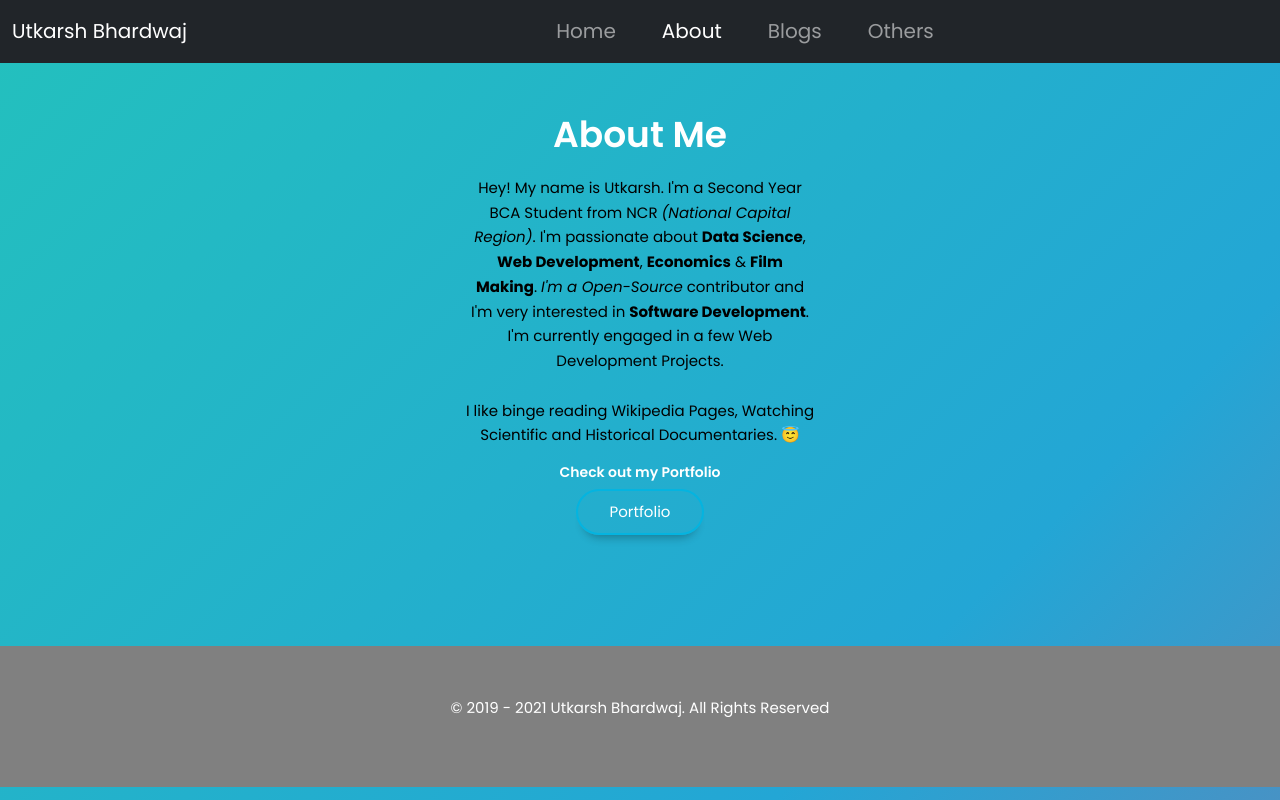
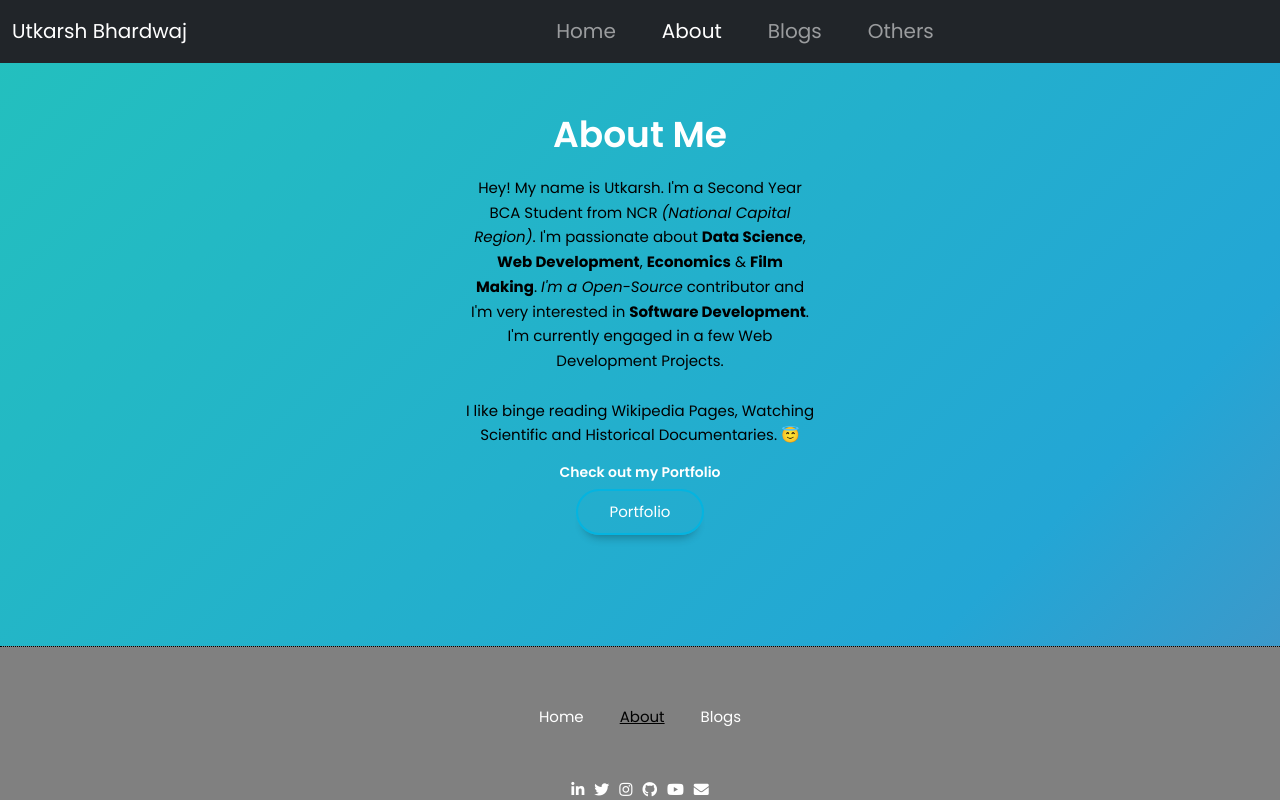
Before and after one commit to u2krsh/utkarshbhardwaj, a plain HTML site: page about.html in a window 1280 px wide. Drawn offline with nearby package versions, Linux system fonts and the light colour scheme.

Commit message:
Fixed and improved footer.

```diff
--- a/about.html
+++ b/about.html
@@ -74,7 +74,29 @@ I like binge reading Wikipedia Pages, Watching Scientific and Historical Documen
 
 <div id="footer">
   <div class="container">
-    <p class="footer-block">&copy; 2019 - <script>document.write(new Date().getFullYear())</script>  Utkarsh Bhardwaj. All Rights Reserved</p>
+
+    <div class="footer-menu">
+
+      <a class="nav-link" aria-current="page" href="index.html">Home</a>
+      <a class="nav-link active" aria-current="page" href="about.html">About</a>
+      <a class="nav-link" aria-current="page" href="blogs.html">Blogs</a>
+
+    </div>
+
+    <div class="footer-social-media">
+      <a href="https://www.linkedin.com/in/utkarshcs1/"><i class="fab fa-linkedin-in"></i></a>
+      <a href="https://www.twitter.com/utkkkarshhh/"><i class="fab fa-twitter"></i></a>
+      <a href="https://www.instagram.com/utkkkarshhh/"><i class="fab fa-instagram"></i></a>
+      <a href="https://github.com/utkarshcs1"><i class="fab fa-github"></i></a>
+      <a href="https://www.youtube.com/channel/UCCKbfrS8z-r8sEYptw_CEGg?view_as=subscriber"><i class="fab fa-youtube"></i></a>
+      <a href="mailto:utkarshbhardwajmail@gmail.com"><i class="fa fa-envelope"></i></a>
+    </div>
+
+    </div>
+
+    <p class="footer-block">&copy; 2019 - <script>
+        document.write(new Date().getFullYear())
+      </script> Utkarsh Bhardwaj. All Rights Reserved</p>
   </div>
 </div>
 
--- a/css/main.css
+++ b/css/main.css
@@ -277,8 +277,9 @@ input[type="submit"]:focus {
   background-color: grey;
   color: white;
   text-align: center;
-  padding: 50px 0px;
+  padding: 50px 0px 5px;
   margin-top: 100px;
+  border-top: 1px dotted black;
 }
 
 .info-data .btn
@@ -546,3 +547,23 @@ transform: translateY(-50%) translateX(0px)  scale(1);
   #blog-tiles {
     align-items: center;
   }
+
+  .footer-social-media a {
+    color: white;
+    display: inline-block;
+    padding: 0px 3px;
+  }
+
+  .footer-menu {
+    padding: 0px 0px 40px 0px;
+  }
+
+  .footer-menu a {
+    color: white;
+    display: inline-block;
+  }
+
+  .footer-menu .active {
+    color: black;
+    text-decoration: underline;
+  }
```
Also changed, not shown: blogs.html (+20 -0 lines), index.html (+20 -0 lines).
